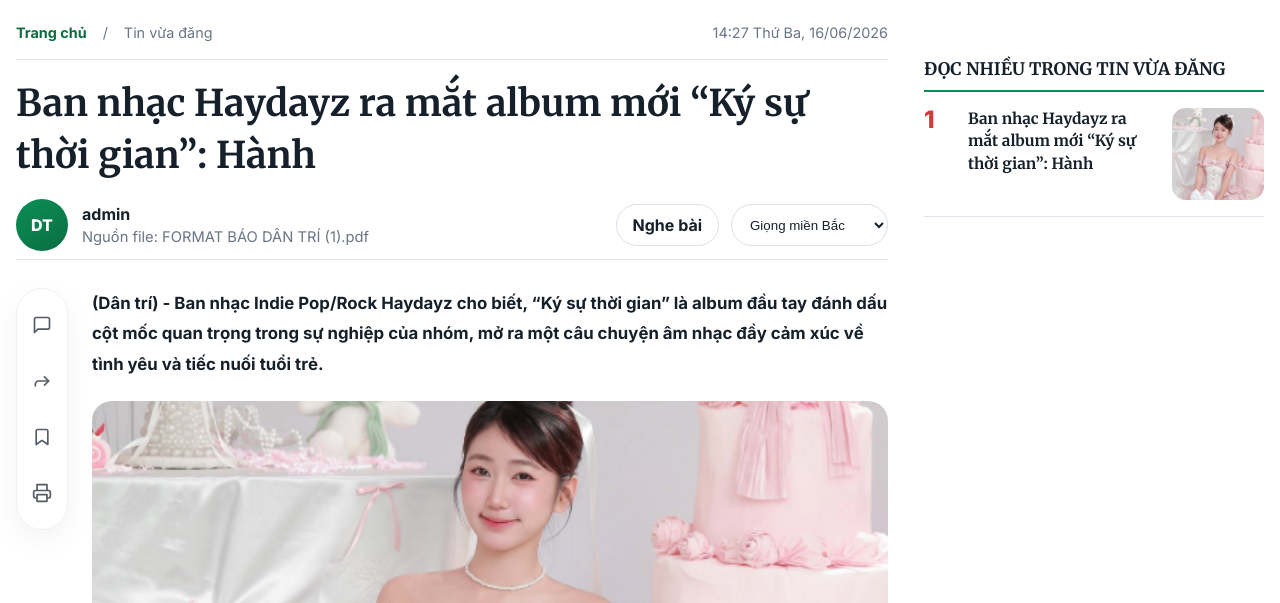
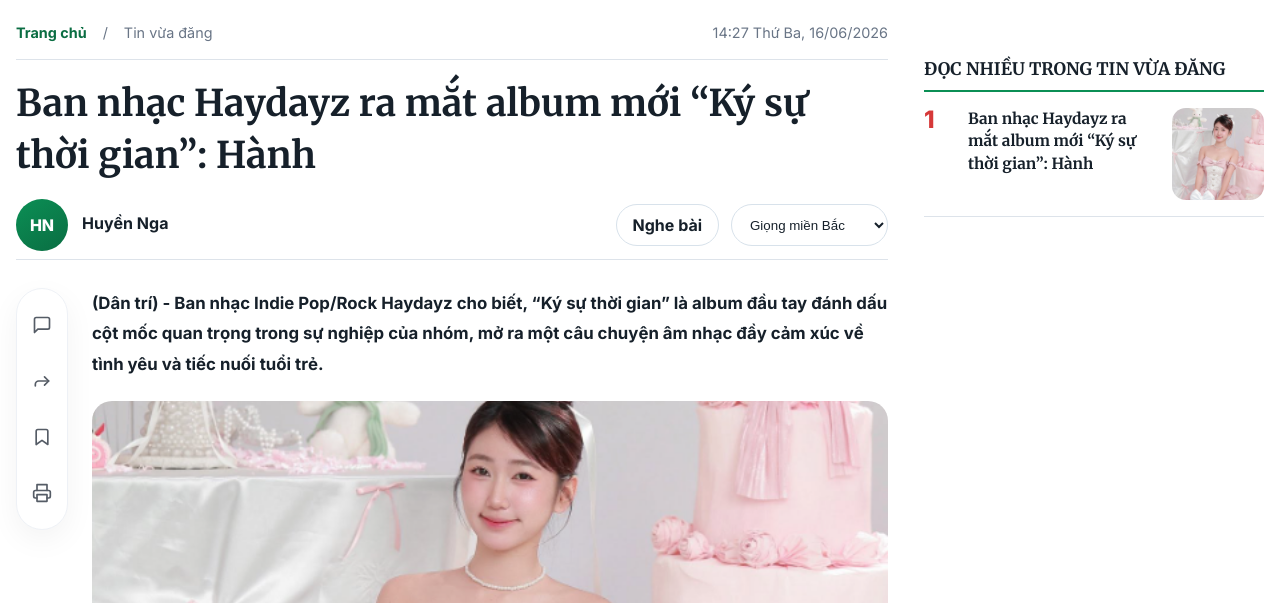
Before and after one commit to duongbill/bao_dan_tri, a website: page detail.html in a window 1280 px wide. Shown: the part 122-725 px from the top of the page. Drawn offline with Linux system fonts and the light colour scheme; no server answers.

Commit message:
feat: update

```diff
--- a/detail.html
+++ b/detail.html
@@ -96,10 +96,10 @@
               <h1 id="articleTitle">Bài viết mới nhất vừa được đăng</h1>
               <div class="author-block">
                 <div class="author-profile">
-                  <div class="author-avatar">DT</div>
+                  <div class="author-avatar" id="authorAvatar">HN</div>
                   <div>
-                    <strong id="authorName">Ban biên tập</strong>
-                    <p id="articleSource">Nguồn tổng hợp từ tòa soạn</p>
+                    <strong id="authorName">Huyền Nga</strong>
+                    <p id="articleSource" style="display: none;">Nguồn tổng hợp từ tòa soạn</p>
                   </div>
                 </div>
                 <div class="audio-panel">
--- a/js/detail.js
+++ b/js/detail.js
@@ -186,8 +186,14 @@
     els.articleCategory.textContent = category;
     els.articleTime.textContent = formatDate(article.createdAt);
     els.articleTitle.textContent = article.title || "Bài viết mới nhất";
-    els.authorName.textContent = article.author || "Ban biên tập";
-    els.articleSource.textContent = article.fileName ? `Nguồn file: ${article.fileName}` : "Nguồn tổng hợp từ tòa soạn";
+    els.authorName.textContent = "Huyền Nga";
+    if (els.articleSource) {
+      els.articleSource.style.display = "none";
+    }
+    const authorAvatar = document.getElementById("authorAvatar");
+    if (authorAvatar) {
+      authorAvatar.textContent = "HN";
+    }
     els.articleLead.textContent = lead.startsWith("(Dân trí)") ? lead : `(Dân trí) - ${lead}`;
     els.articleImage.src = article.image || fallbackImage;
     els.articleImage.alt = article.title || "Ảnh minh họa bài viết";
```
